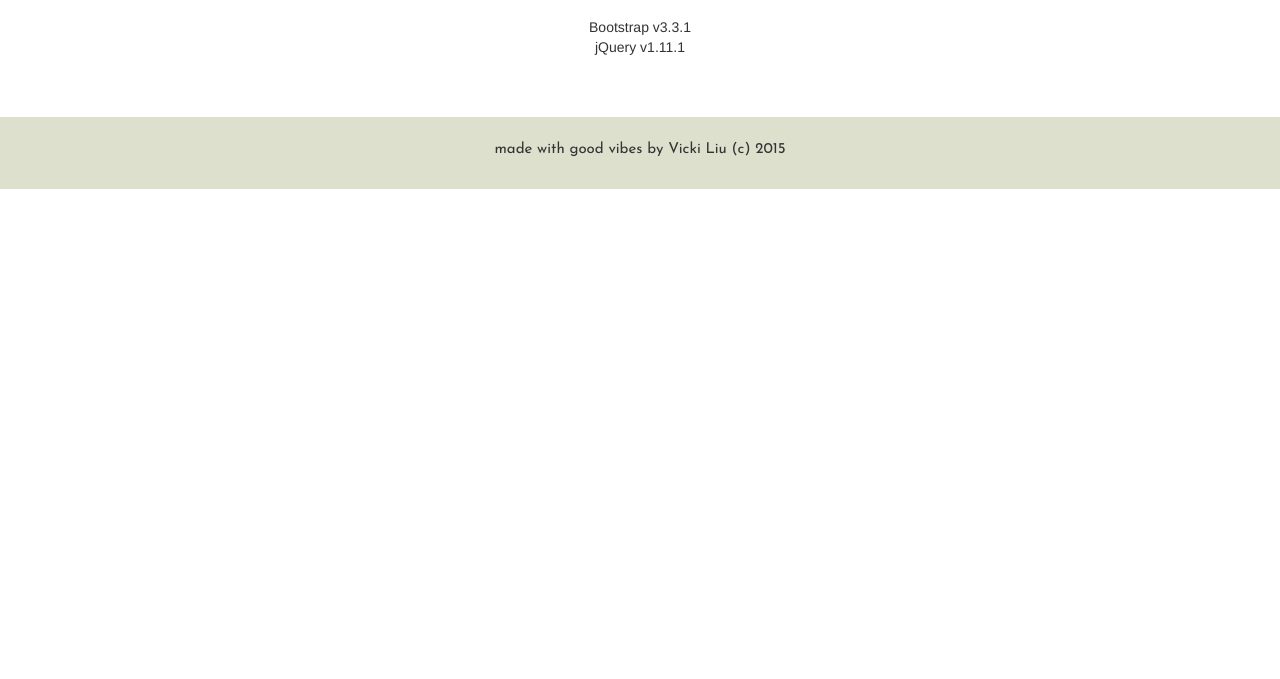
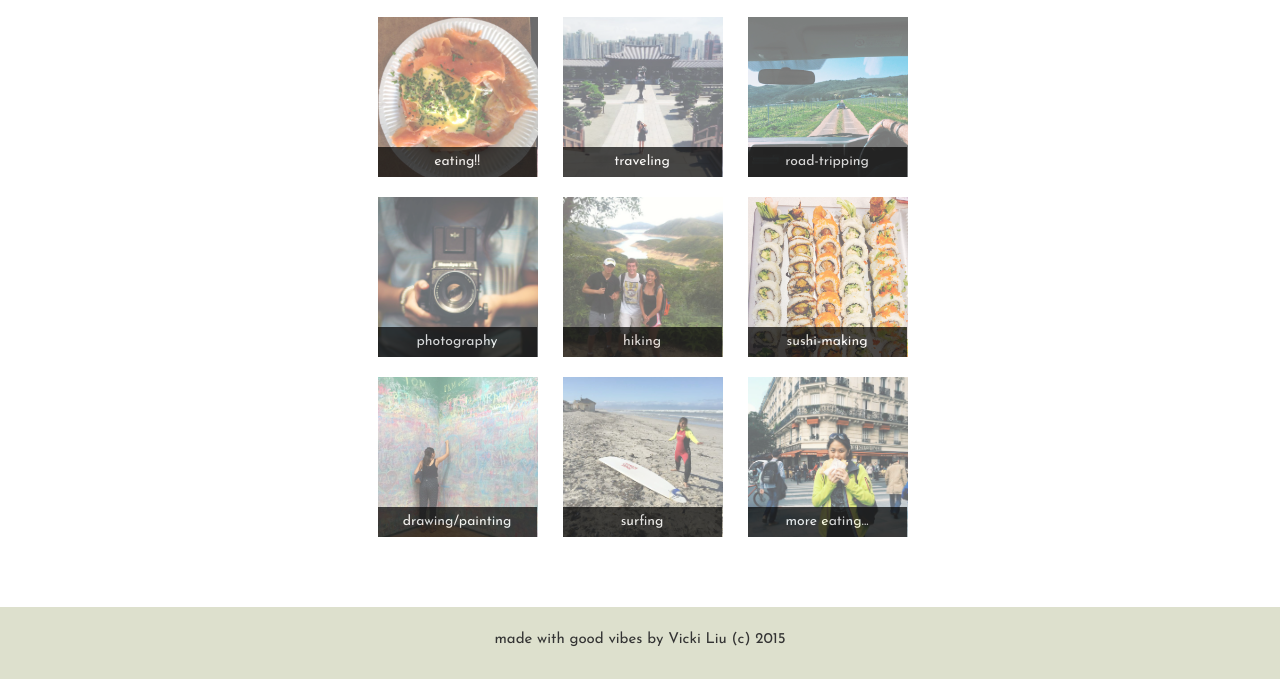
Before and after one commit to vickiliu8/vickiliu8.github.io, a plain HTML site: page about.html in a window 1280 px wide. Shown: the part 198-877 px from the top of the page. Before the commit the page ends 800 px from the top, so only its background shows below. Drawn offline with Linux system fonts and the light colour scheme.

Commit message:
about me page

```diff
--- a/about.html
+++ b/about.html
@@ -82,12 +82,91 @@
             <div class="col-lg-12 text-center">
                 <div class = "page-head"><h1>About Me</h1></div>
 
-                <p class="lead">stuff i do</p>
-                <ul class="list-unstyled">
-                    <li>Bootstrap v3.3.1</li>
-                    <li>jQuery v1.11.1</li>
-                </ul>
+                <p class="lead">Stuff you'll find me doing</p>
             </div>
+        </div>
+        <div class = "interests">
+        <div class = "row">
+            <div class = "col-sm-6 col-sm-offset-3 text-center">
+
+                <div class = "col-sm-4">
+                    <div class = "interest-square">
+                         <img src = "images/eat.JPG" class =
+                         "interest-pic">
+                         <div class = "description">eating!!</div>
+                    </div>
+                </div>
+                <div class = "col-sm-4">
+                     <div class = "interest-square">
+                         <img src = "images/travel.JPG" class =
+                         "interest-pic">
+                         <div class = "description">traveling</div>
+                    </div>
+                </div>
+                <div class = "col-sm-4">
+                    <div class = "interest-square">
+                         <img src = "images/roadtrip.JPG" class =
+                         "interest-pic">
+                         <div class = "description">road-tripping</div>
+                    </div>
+                </div>
+            </div>
+        </div>
+        <br>
+        <div class = "row">
+            <div class = "col-sm-6 col-sm-offset-3 text-center ">
+                <div class = "col-sm-4 text center">
+                     <div class = "interest-square">
+                         <img src = "images/photography.JPG" class =
+                         "interest-pic">
+                         <div class = "description">photography</div>
+                    </div>
+                </div>
+                <div class = "col-sm-4">
+                     <div class = "interest-square">
+                         <img src = "images/hiking.JPG" class =
+                         "interest-pic">
+                         <div class = "description">hiking</div>
+                    </div>
+                </div>
+                <div class = "col-sm-4">
+                    <div class = "interest-square">
+                         <img src = "images/sushi.JPG" class =
+                         "interest-pic">
+                         <div class = "description">sushi-making</div>
+                    </div>
+                </div>
+            </div>
+        </div>
+        <br>
+        <div class = "row">
+            <div class = "col-sm-6 col-sm-offset-3 text-center" class =
+                     "interest-pic">
+                <div class = "col-sm-4">
+                    <div class = "interest-square">
+                         <img src = "images/art.JPG" class =
+                         "interest-pic">
+                         <div class = "description">drawing/painting</div>
+                    </div>
+                </div>
+                <div class = "col-sm-4">
+                     <div class = "interest-square">
+                         <img src = "images/surf.JPG" class =
+                         "interest-pic">
+                         <div class = "description">surfing</div>
+                    </div>
+                </div>
+                <div class = "col-sm-4">
+                    <div class = "interest-square">
+                         <img src = "images/eat2.JPG" class =
+                         "interest-pic">
+                         <div class = "description">more eating...</div>
+                    </div>
+                </div>
+            </div>
+        </div>
+        </div>
+        <br>
         </div>
         <!-- /.row -->
 
--- a/css/style.css
+++ b/css/style.css
@@ -34,4 +34,35 @@ a {
 .footer {
 	background-color: #DDE0CD;
 	font-size: 15px;
+
 }
+
+.interests img {
+	height: 160px;
+	opacity: 0.6;
+}
+
+.interests img:hover {
+	opacity: 1;
+}
+
+.interests-square {
+	position: relative;
+}
+
+.description {
+	font-size: 14px;
+    opacity: 0.7;
+    transition: all 0.5s ease-in-out;
+ 	 -webkit-transition: all 0.5s ease-in-out;
+ 	color:white;
+	background-color: black;
+    position: absolute;
+ 	bottom: 0;
+ 	height: 30px;
+  	width: 86%;
+  	line-height: 30px;
+  	text-align: center;
+  	font-family: 'Josefin Sans', sans-serif;
+}
+ }
```
Also changed, not shown: images/art.JPG (added), images/eat.jpg (added), images/eat2.jpg (added), images/hiking.jpg (added), images/photography.jpg (added), images/roadtrip.jpg (added), images/self.JPG, images/surf.jpg (added), images/sushi.jpg (added), images/travel.jpg (added), 1 other file.
